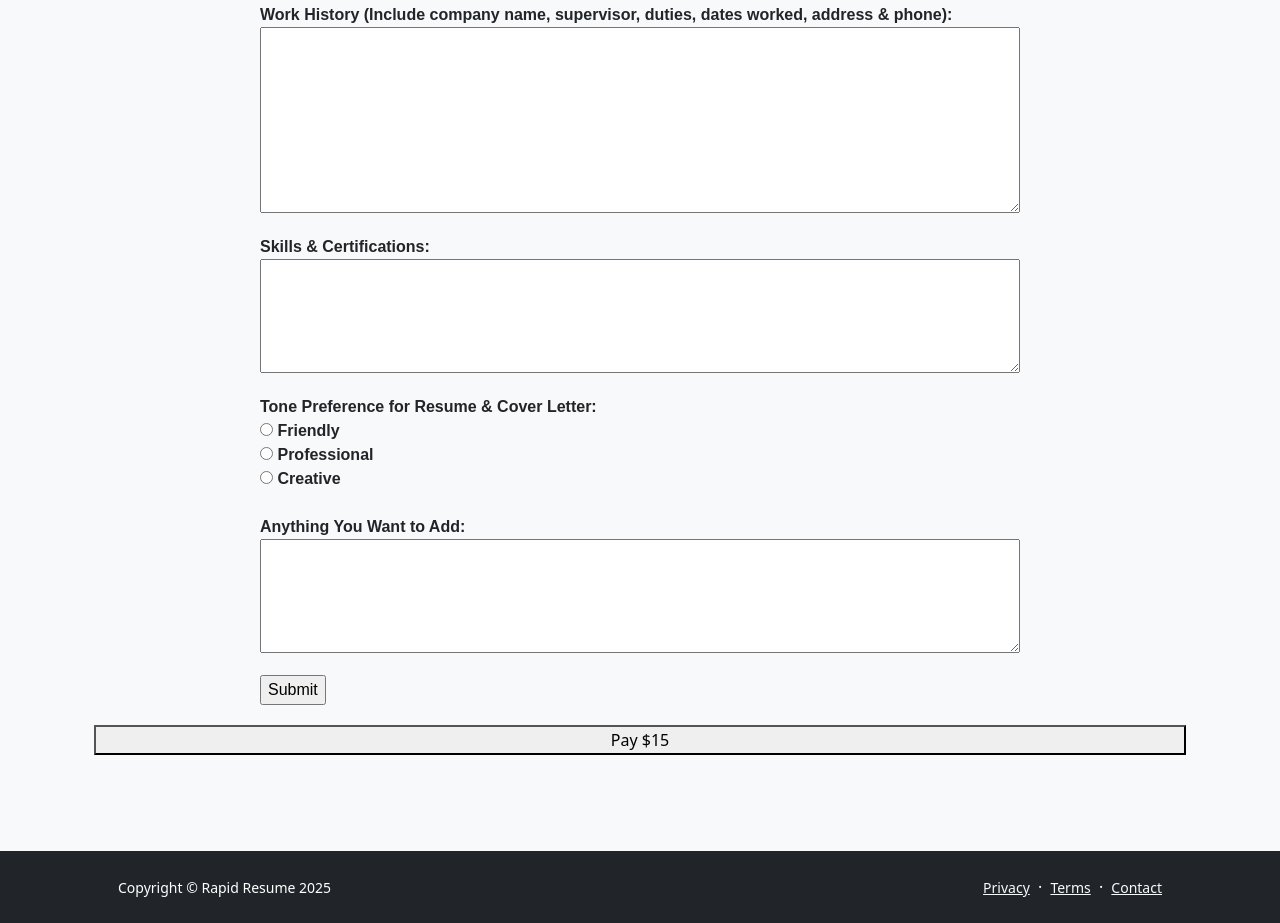
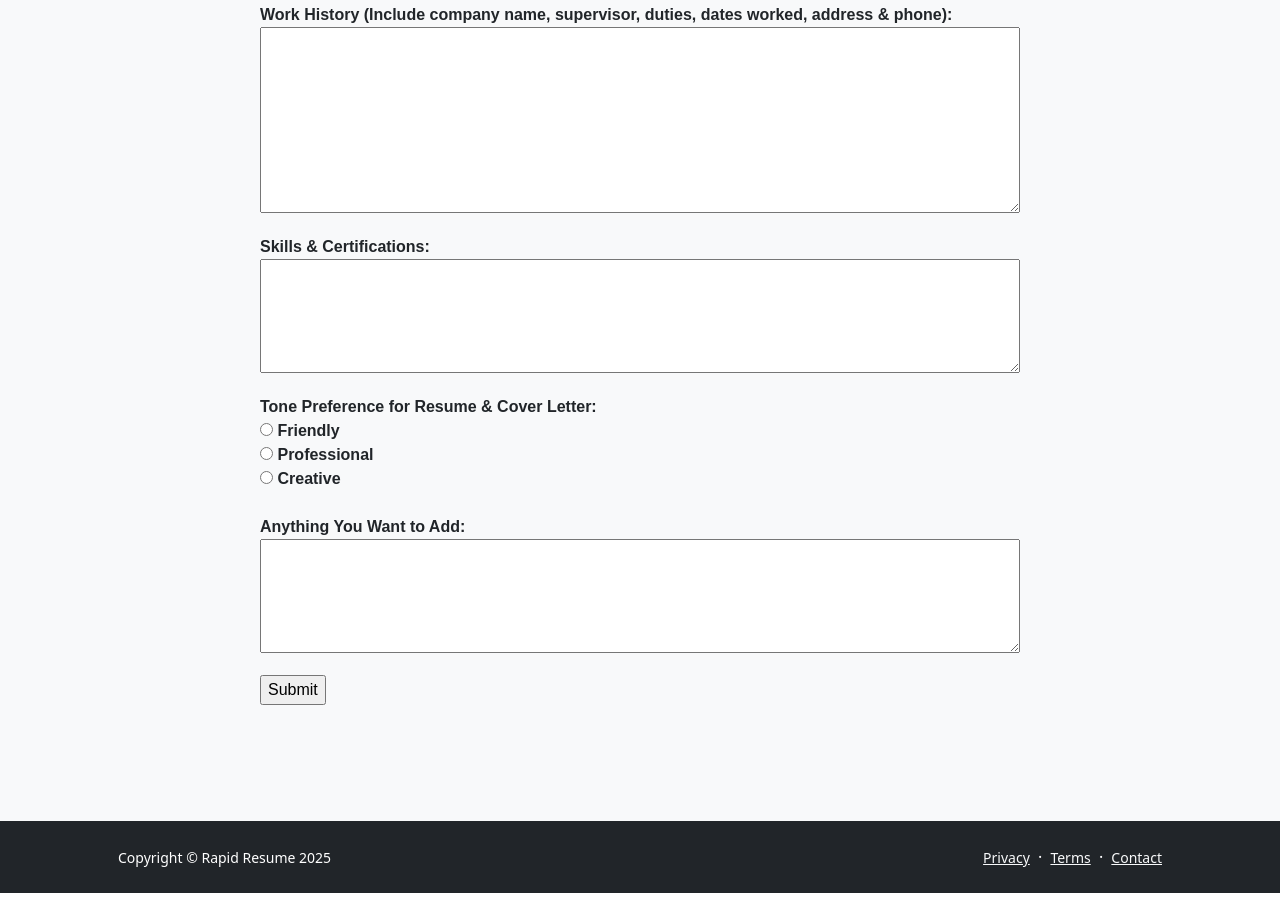
Before and after one commit to rapidresume/rapidresume.github.io, a website: page order.html in a window 1280 px wide. Shown: the part 985-1908 px from the top of the page. After the commit the page ends 1878 px from the top, so only its background shows below. Drawn offline with nearby package versions, Linux system fonts and the light colour scheme.

Commit message:
remove pay $15 button

```diff
--- a/order.html
+++ b/order.html
@@ -107,7 +107,6 @@
 
                     </form>
 
-                    <button id="payBtn">Pay $15</button>
                 </div>
             </div>
         </section>
```
